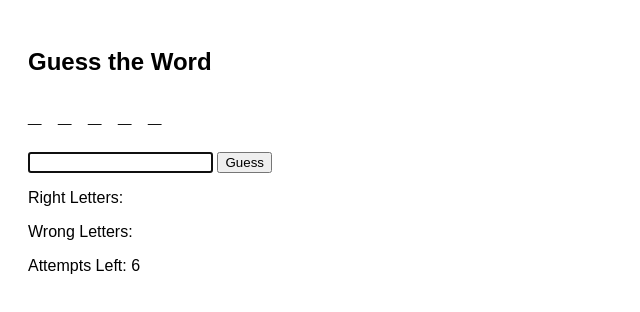
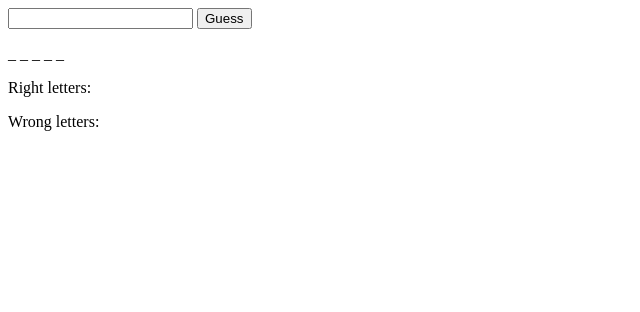
Before and after one commit to Samm24TT/Hangman, a plain HTML site: page hangman.html in a window 1280 px wide. Both pictures are taken after a click on the button "Guess". Shown: the whole page, without its empty margins (0-640 px from the left). Drawn offline with Linux system fonts and the light colour scheme.

Commit message:
intial commit

```diff
--- a/hangman.html
+++ b/hangman.html
@@ -3,132 +3,101 @@
   <head>
     <meta charset="UTF-8" />
     <meta name="viewport" content="width=device-width, initial-scale=1.0" />
-    <title>Word Guessing Game</title>
-    <style>
-      body {
-        font-family: sans-serif;
-        padding: 20px;
-      }
-      #wordDisplay {
-        font-size: 24px;
-        letter-spacing: 5px;
-        font-weight: bold;
-      }
-    </style>
+    <title>HangGame</title>
   </head>
-
   <body>
-    <h2>Guess the Word</h2>
-    <p id="wordDisplay"></p>
-
-    <input type="text" id="inputBox" maxlength="1" autofocus />
-    <button id="btn">Guess</button>
-
-    <p>Right Letters: <span id="rightLettersDisplay"></span></p>
-    <p>Wrong Letters: <span id="wrongLettersDisplay"></span></p>
-    <p>Attempts Left: <span id="attemptsLeftDisplay">6</span></p>
+    <input id="inputBox" type="text" maxlength="1" autofocus />
+    <button id="guessBtn">Guess</button>
+    <p id="lettersCount"></p>
+    <p id="rightLetters">Right letters: <span></span></p>
+    <p id="wrongLetters">Wrong letters: <span></span></p>
 
     <script>
-      // 1. DOM Elements
-      const wordDisplay = document.getElementById("wordDisplay");
-      const rightLettersDisplay = document.getElementById(
-        "rightLettersDisplay",
-      );
-      const wrongLettersDisplay = document.getElementById(
-        "wrongLettersDisplay",
-      );
-      const attemptsLeftDisplay = document.getElementById(
-        "attemptsLeftDisplay",
-      );
-      const btn = document.getElementById("btn");
-      const inputBox = document.getElementById("inputBox");
+      const inputBox = document.querySelector("#inputBox");
+      const guessBtn = document.querySelector("#guessBtn");
+      const rightLetter = document.querySelector("#rightLetters span");
+      const wrongLetter = document.querySelector("#wrongLetters span");
+      const lettersCount = document.getElementById("lettersCount");
 
-      // 2. Game State Variables
-      const wordsArray = ["Java", "Python", "HTML", "CSS", "React"];
-      const randomWord =
-        wordsArray[Math.floor(Math.random() * wordsArray.length)];
-      console.log("Cheat code (Random Word):", randomWord); // Kept for your debugging
+      const array = ["Java", "Python", "HTML", "CSS", "React"];
 
-      const rightLetterArray = [];
-      const wrongLetterArray = [];
-      const maxAttempts = 6;
+      let originalWord = array[Math.floor(Math.random() * array.length)];
+      let randomWord = originalWord.toLowerCase();
+      console.log(randomWord);
+
+      let rightLetters = []; // css
+      let wrongLetters = [];
+      let maxWrong = 6;
       let gameOver = false;
 
-      // 3. Initialize the word display with blanks
-      function updateWordDisplay() {
-        let displayString = "";
-        let isWinner = true;
+      console.log(array.length);
 
-        for (let i = 0; i < randomWord.length; i++) {
-          const char = randomWord[i].toLowerCase();
-          if (rightLetterArray.includes(char)) {
-            displayString += randomWord[i] + " "; // Show actual casing
-          } else {
-            displayString += "_ ";
-            isWinner = false; // If there's a blank, they haven't won yet
-          }
-        }
-        wordDisplay.textContent = displayString.trim();
+      function display() {
+        let letters = randomWord
+          .split("") //string => array ["j", "a","v","a"]
+          .map((l) => (rightLetters.includes(l) ? l : "_"));
+        lettersCount.textContent = letters.join(" ");
 
-        // Check for Win
-        if (isWinner && rightLetterArray.length > 0) {
-          alert("Congratulations! You guessed the word: " + randomWord);
+        // if (!letters.includes("_") && !gameOver) {
+        //   alert(`Congratulation! You won. The word was ${originalWord}`);
+        //   gameOver = true;
+        // }
+      }
+
+      display();
+
+      function checkLose() {
+        if (wrongLetters.length >= maxWrong) {
+          alert(`Game over ! The correct word was ${randomWord}`);
           gameOver = true;
+          return;
         }
       }
 
-      // Run once at start to show blanks
-      updateWordDisplay();
+      function checkWon() {
+        let won = randomWord.split("").every((l) => rightLetters.includes(l));
+        console.log("Won", won);
+        if (won) {
+          //output is true or false
+          alert("You won!");
+          gameOver = true;
+          return;
+        }
+      }
+      checkWon();
 
-      // 4. Main Guessing Logic
-      function handleGuess() {
-        if (gameOver) return; // Stop if game is already over
+      guessBtn.addEventListener("click", () => {
+        if (gameOver) return;
+        let input = inputBox.value.toLowerCase();
 
-        const input = inputBox.value.toLowerCase();
-        inputBox.value = ""; // Clear input immediately
-        inputBox.focus(); // Keep cursor in the box
+        if (!input) return;
 
-        // Validate input
-        if (!input || !input.match(/[a-z0-9]/i)) return;
-
-        // Check for duplicate guesses
-        if (
-          rightLetterArray.includes(input) ||
-          wrongLetterArray.includes(input)
-        ) {
-          alert("You already guessed that letter!");
+        if (rightLetters.includes(input) || wrongLetters.includes(input)) {
+          alert("It've already done.");
+          inputBox.value = "";
           return;
         }
 
-        // Check if correct or wrong
-        if (randomWord.toLowerCase().includes(input)) {
-          rightLetterArray.push(input);
-          rightLettersDisplay.textContent = rightLetterArray.join(", ");
-          updateWordDisplay();
+        console.log("wrong count", wrongLetters.length);
+
+        if (randomWord.includes(input)) {
+          rightLetters.push(input);
+          console.log("Right", rightLetters);
+
+          rightLetter.textContent = rightLetters.join(" ");
+
+          // join() array => string
         } else {
-          wrongLetterArray.push(input);
-          wrongLettersDisplay.textContent = wrongLetterArray.join(", ");
+          wrongLetters.push(input);
+          console.log("Wrong", wrongLetters);
 
-          // Update attempts left
-          const attemptsLeft = maxAttempts - wrongLetterArray.length;
-          attemptsLeftDisplay.textContent = attemptsLeft;
+          wrongLetter.textContent = wrongLetters.join(" ");
+        }
+        inputBox.value = "";
 
-          // Check for Loss
-          if (attemptsLeft === 0) {
-            alert("Game Over! The word was: " + randomWord);
-            gameOver = true;
-          }
-        }
-      }
-
-      // 5. Event Listeners
-      btn.addEventListener("click", handleGuess);
-
-      // Allow pressing "Enter" to submit guess
-      inputBox.addEventListener("keypress", (e) => {
-        if (e.key === "Enter") {
-          handleGuess();
-        }
+        display();
+        checkWon();
+        checkLose();
       });
     </script>
   </body>
```
Also changed, not shown: index.html (+21 -8 lines).
